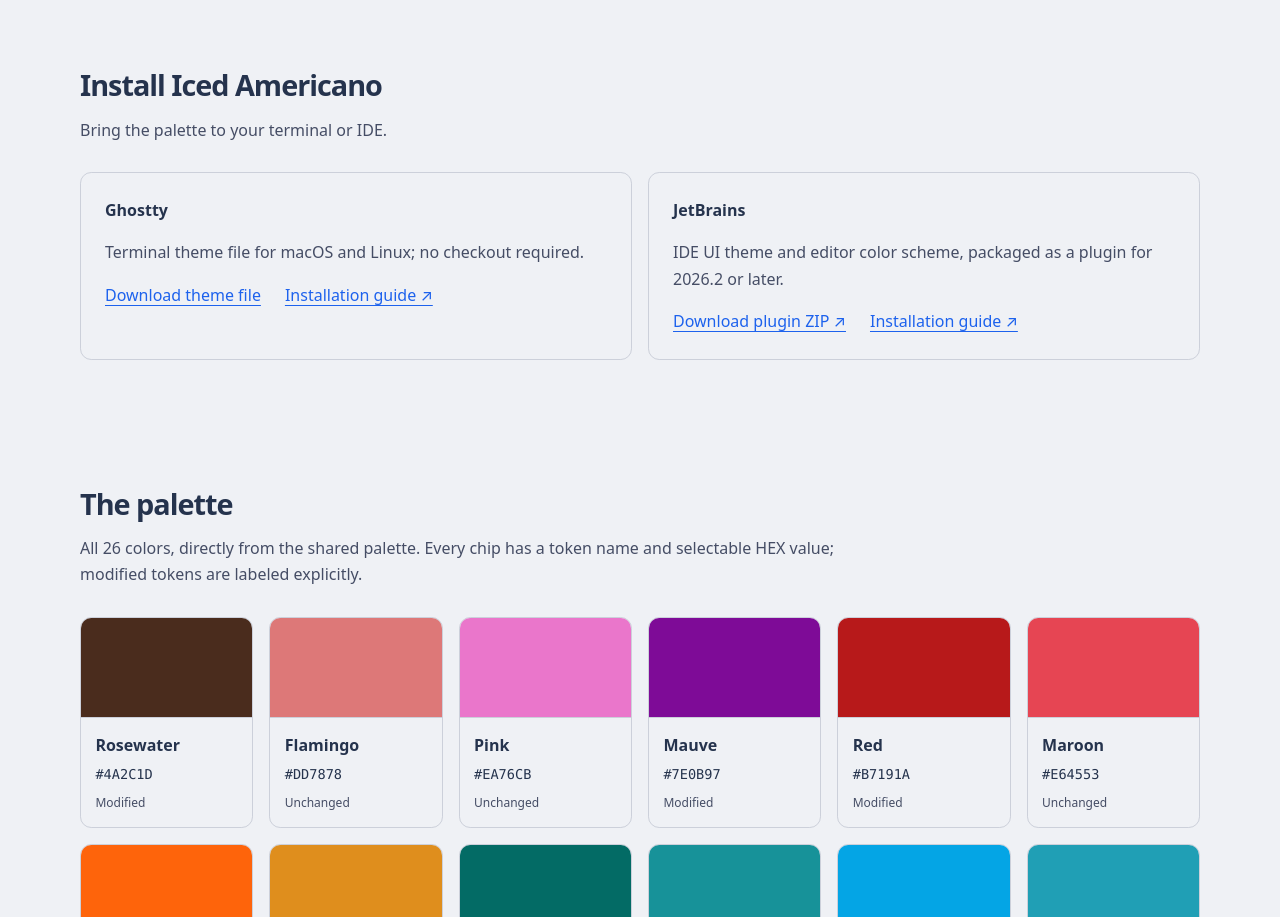
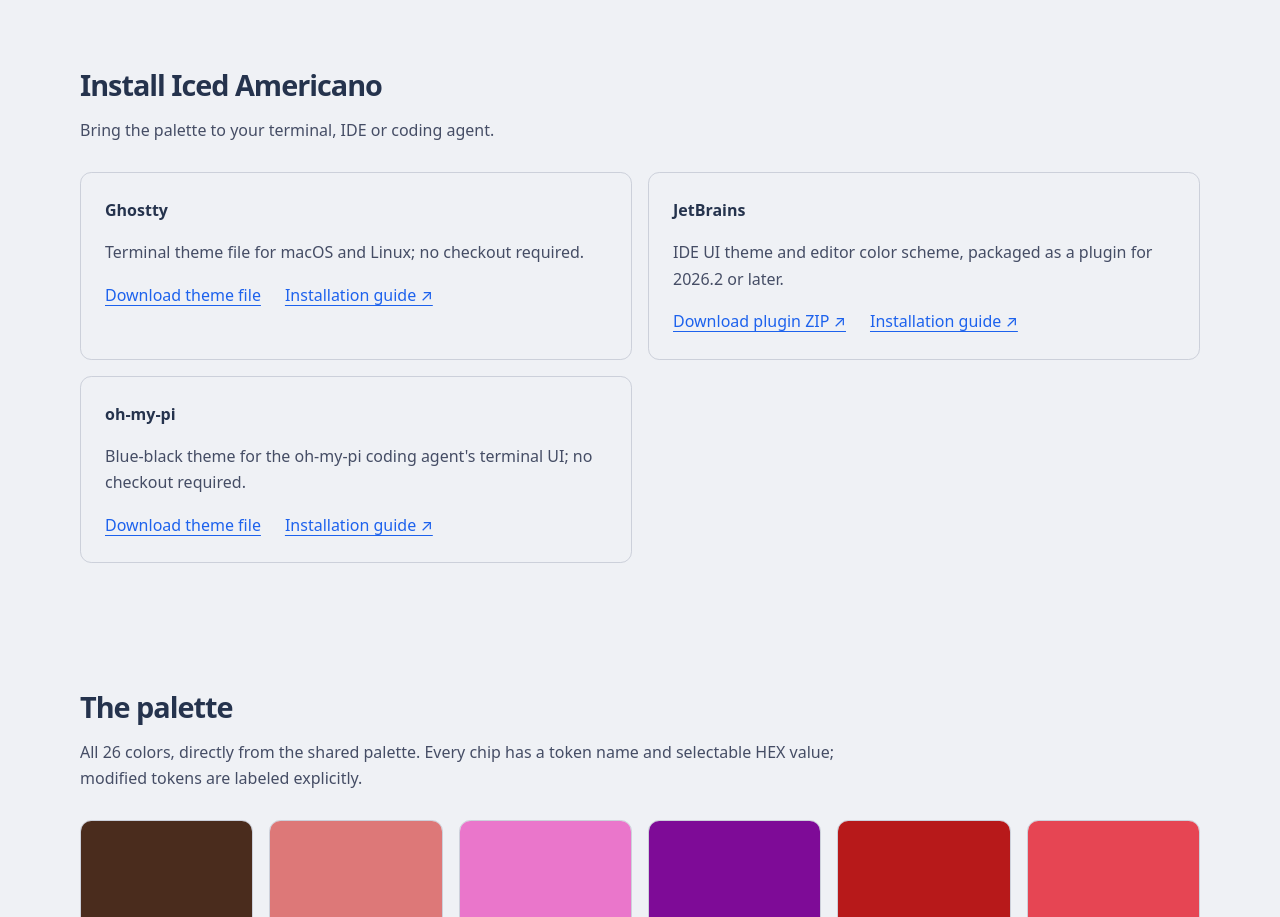
Before and after one commit to bossm0n5t3r/catppuccin-iced-americano, a plain HTML site: page docs/index.html in a window 1280 px wide. Shown: the part 843-1760 px from the top of the page. Drawn offline with Linux system fonts and the light colour scheme.

Commit message:
docs(site): add oh-my-pi install guide to site and readme

```diff
--- a/docs/index.html
+++ b/docs/index.html
@@ -420,7 +420,7 @@
     </div>
     <section id="install" aria-labelledby="install-heading">
         <h2 id="install-heading">Install Iced Americano</h2>
-        <p class="section-note">Bring the palette to your terminal or IDE.</p>
+        <p class="section-note">Bring the palette to your terminal, IDE or coding agent.</p>
         <ul class="ports">
             <li class="port-card">
                 <h3>Ghostty</h3>
@@ -439,6 +439,16 @@
                     <a href="https://github.com/bossm0n5t3r/catppuccin-iced-americano/releases/latest">Download plugin
                         ZIP ↗</a>
                     <a href="https://github.com/bossm0n5t3r/catppuccin-iced-americano/blob/master/ports/jetbrains/README.md#install">Installation
+                        guide ↗</a>
+                </div>
+            </li>
+            <li class="port-card">
+                <h3>oh-my-pi</h3>
+                <p>Blue-black theme for the oh-my-pi coding agent's terminal UI; no checkout required.</p>
+                <div class="port-links">
+                    <a href="https://github.com/bossm0n5t3r/catppuccin-iced-americano/releases/latest/download/iced-americano.json">Download
+                        theme file</a>
+                    <a href="https://github.com/bossm0n5t3r/catppuccin-iced-americano/blob/master/ports/oh-my-pi/README.md#install">Installation
                         guide ↗</a>
                 </div>
             </li>
```
Also changed, not shown: tooling/src/main/resources/site.html (+11 -1 lines), 1 other file.
